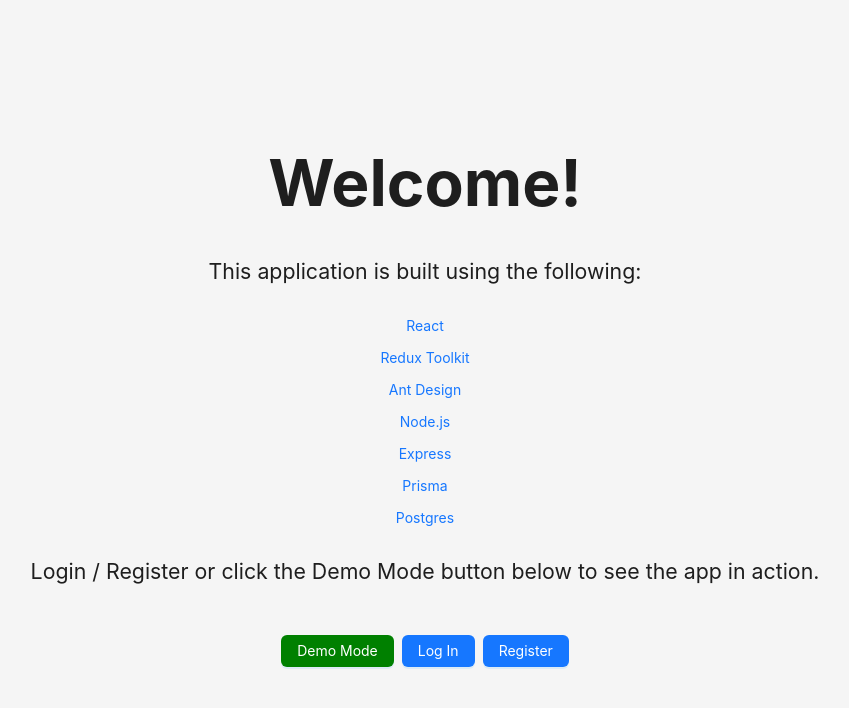
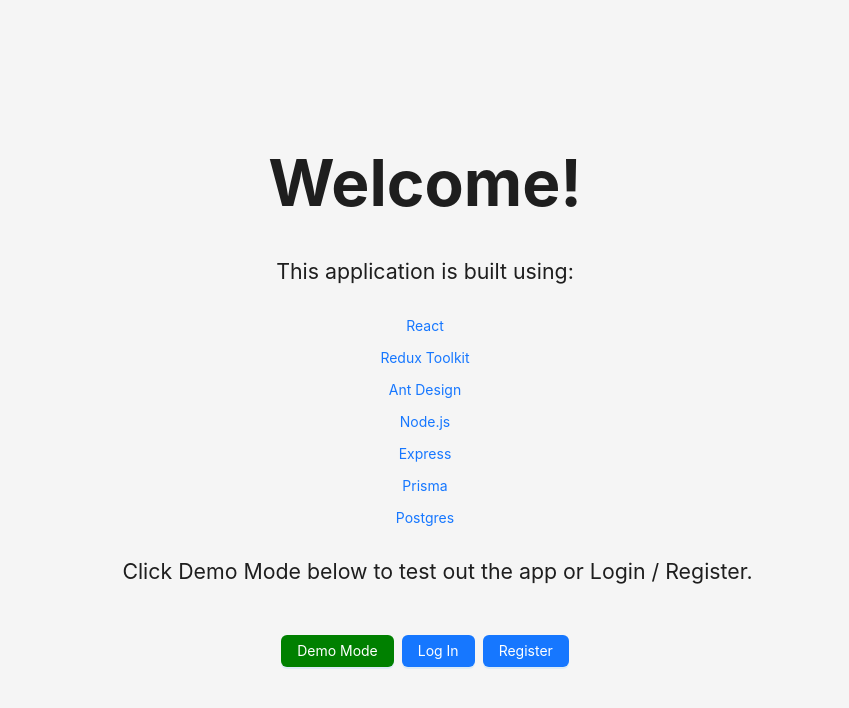
Before and after one commit to bryanonyc/recipes-app, a React (Create React App) app: page / in a window 1280 px wide. Shown: the top 708 px of the page, without its empty margins (215-1064 px from the left). Built offline with nearby package versions, Linux system fonts and the light colour scheme; no server answers.

Commit message:
Adjust styling on welcome, register, login pages

```diff
--- a/src/App.css
+++ b/src/App.css
@@ -74,7 +74,7 @@
 .register-form {
   display: flex;
   flex-direction: column;
-  padding: 6% 8%;
+  padding: 6% 4%;
   border: 1px solid black;
 }
 
@@ -133,6 +133,12 @@
   align-items: center;
   justify-content: center;
 }
+
+.weloome-helper-text {
+  font-size: 16pt;
+  padding-left: 25px;
+}
+
 
 .recipe-details-container {
   display: flex;
--- a/src/features/auth/Welcome.tsx
+++ b/src/features/auth/Welcome.tsx
@@ -53,7 +53,7 @@
                 <div>Welcome!</div>
             </div>
             <div className={'body-container'}>
-                <p>This application is built using the following:</p>
+                <p>This application is built using:</p>
 
                 <Button type="link" href='https://react.dev/' target='_'>React</Button>
                 <Button type="link" href='https://redux-toolkit.js.org/' target='_'>Redux Toolkit</Button>
@@ -62,9 +62,12 @@
                 <Button type="link" href='https://expressjs.com/' target='_'>Express</Button>
                 <Button type="link" href='https://www.prisma.io/' target='_'>Prisma</Button>
                 <Button type="link" href='https://www.postgresql.org/' target='_'>Postgres</Button>
+            </div>
 
-                <p>Login / Register or click the Demo Mode button below to see the app in action.</p>
+            <div className={'weloome-helper-text'}>
+                <p>Click Demo Mode below to test out the app or Login / Register.</p>
             </div>
+
             <div className={'home-button-container'}>
                 <Space>
                     <Button
```
